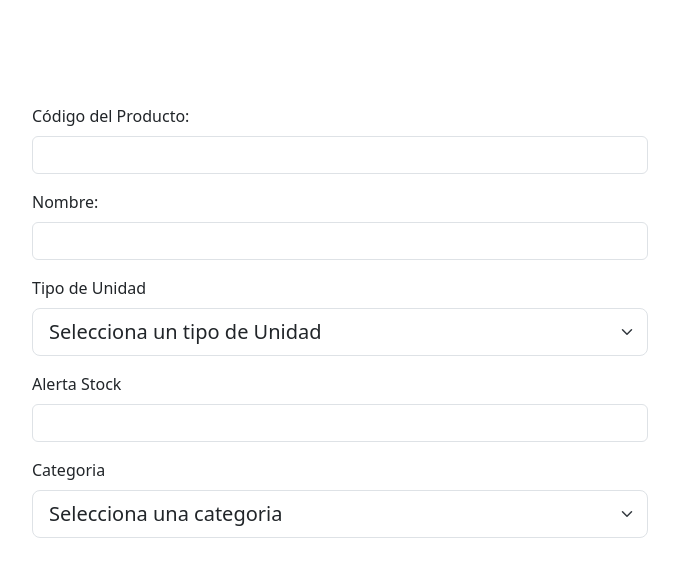
After one commit to muevetef/rocisteria, a PHP site: page /productos/Create.php in a window 1280 px wide. The commit adds this page. Shown: the top 577 px of the page, without its empty margins (300-979 px from the left). Run offline with PHP 8.4, Linux system fonts and the light colour scheme; tables that the repository leaves empty hold one stand-in row (values such as "Sample post").

Commit message:
Form en proceso, lista terminada

```diff
--- a/database.php
+++ b/database.php
@@ -16,7 +16,7 @@ try {
     //Fecth como array associativo por defecto
     $pdo->setAttribute(PDO::ATTR_DEFAULT_FETCH_MODE, PDO::FETCH_ASSOC);
 
-    echo 'La conexión se ha realizado con éxito.';
+    // echo 'La conexión se ha realizado con éxito.';
 } catch (PDOException $e) {
     echo 'La conexión con la base de datos ha fallado: ' . $e->getMessage();
 }
--- /dev/null
+++ b/productos/Create.php
@@ -0,0 +1,92 @@
+<?php
+require '../database.php';
+//Si llegan datos por post se tratan
+//Se insertan en la bdd
+//sinó llegan datos se muestra el formulario
+//si todo va bién hacemos una redirección a index
+
+$sql = 'SELECT * FROM categorias';
+$stmt = $pdo->prepare($sql);
+$stmt->execute();
+$categorias = $stmt->fetchAll();
+
+$sql2 = 'SELECT unidad FROM productos GROUP BY unidad';
+$stmt2 = $pdo->prepare($sql2);
+$stmt2->execute();
+$unidad = $stmt2->fetchAll();
+
+if ($_SERVER['REQUEST_METHOD'] === 'POST' && isset($_POST['submit'])) {
+    $code = trim(htmlspecialchars($_POST['code-p']));
+    $nombre = trim(htmlspecialchars($_POST['nombre']));
+    $unidad = trim(htmlspecialchars($_POST['unidad']));
+    $nombre = trim(htmlspecialchars($_POST['nombre']));
+
+
+    $sql3 = 'INSERT INTO posts (title, body) VALUES (:title, :body)';
+    $stmt = $pdo->prepare($sql);
+
+    $params = [
+        'title' => $title,
+        'body' => $body
+    ];
+
+    $stmt->execute($params);
+
+    header('Location: index.php');
+}
+?>
+<!DOCTYPE html>
+<html lang="es">
+
+<head>
+    <meta charset="UTF-8">
+    <meta name="viewport" content="width=device-width, initial-scale=1.0">
+    <title>Nuevo producto</title>
+    <link href="https://cdn.jsdelivr.net/npm/bootstrap@5.3.3/dist/css/bootstrap.min.css" rel="stylesheet" integrity="sha384-QWTKZyjpPEjISv5WaRU9OFeRpok6YctnYmDr5pNlyT2bRjXh0JMhjY6hW+ALEwIH" crossorigin="anonymous">
+</head>
+
+<body>
+    <header class="bg-blue-500 text-white p-4">
+        <div class="container mx-auto">
+            <h1 class="text-3xl font-semibold">Nuevo Producto</h1>
+        </div>
+    </header>
+    <div class="container-sm w-50">
+        <form action="#" method="post">
+            <div class="mb-3">
+                <label for="code-p" class="form-label">Código del Producto:</label>
+                <input type="text" class="form-control" name="code-p" id="code-p">
+            </div>
+            <div class="mb-3">
+                <label for="nombre" class="form-label">Nombre:</label>
+                <input type="text" class="form-control" name="nombre" id="nombre">
+            </div>
+            <div class="mb-3">
+                <label for="unidad" class="form-label">Tipo de Unidad</label>
+                <select name="unidad" class="form-select form-select-lg mb-3" id="unidad">
+                    <option disabled selected>Selecciona un tipo de Unidad</option>
+                    <?php foreach ($unidad as $u) : ?>
+                        <option value="<?= $u['unidad'] ?>"><?= $u['unidad'] ?></option>
+                    <?php endforeach ?>
+                </select>
+
+            </div>
+            <div class="mb-3">
+                <label for="alerta" class="form-label">Alerta Stock</label>
+                <input type="text" class="form-control" name="alerta" id="alerta">
+            </div>
+            <div class="mb-3">
+                <label for="categoria" class="form-label">Categoria</label>
+                <select name="categoria" class="form-select form-select-lg mb-3" id="categoria">
+                    <option selected disabled>Selecciona una categoria</option>
+                    <?php foreach ($categorias as $categoria) : ?>
+                        <option value="<?= $categoria['id_categoria'] ?>"><?= $categoria['categoria'] ?></option>
+                    <?php endforeach ?>
+                </select>
+            </div>
+        </form>
+    </div>
+    <script src="https://cdn.jsdelivr.net/npm/bootstrap@5.3.3/dist/js/bootstrap.bundle.min.js" integrity="sha384-YvpcrYf0tY3lHB60NNkmXc5s9fDVZLESaAA55NDzOxhy9GkcIdslK1eN7N6jIeHz" crossorigin="anonymous"></script>
+</body>
+
+</html>
```
Also changed, not shown: productos/index.php (+27 -26 lines).
